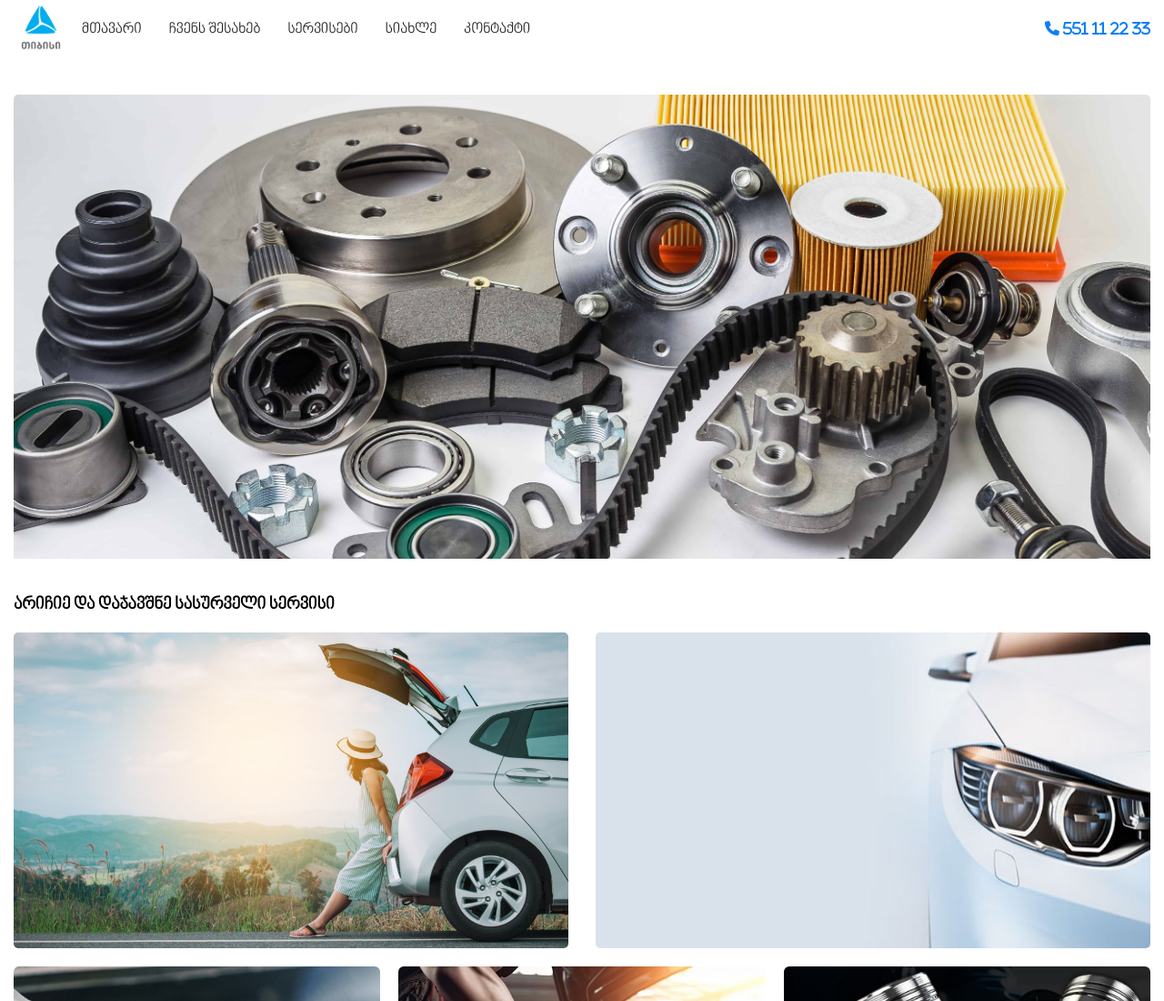
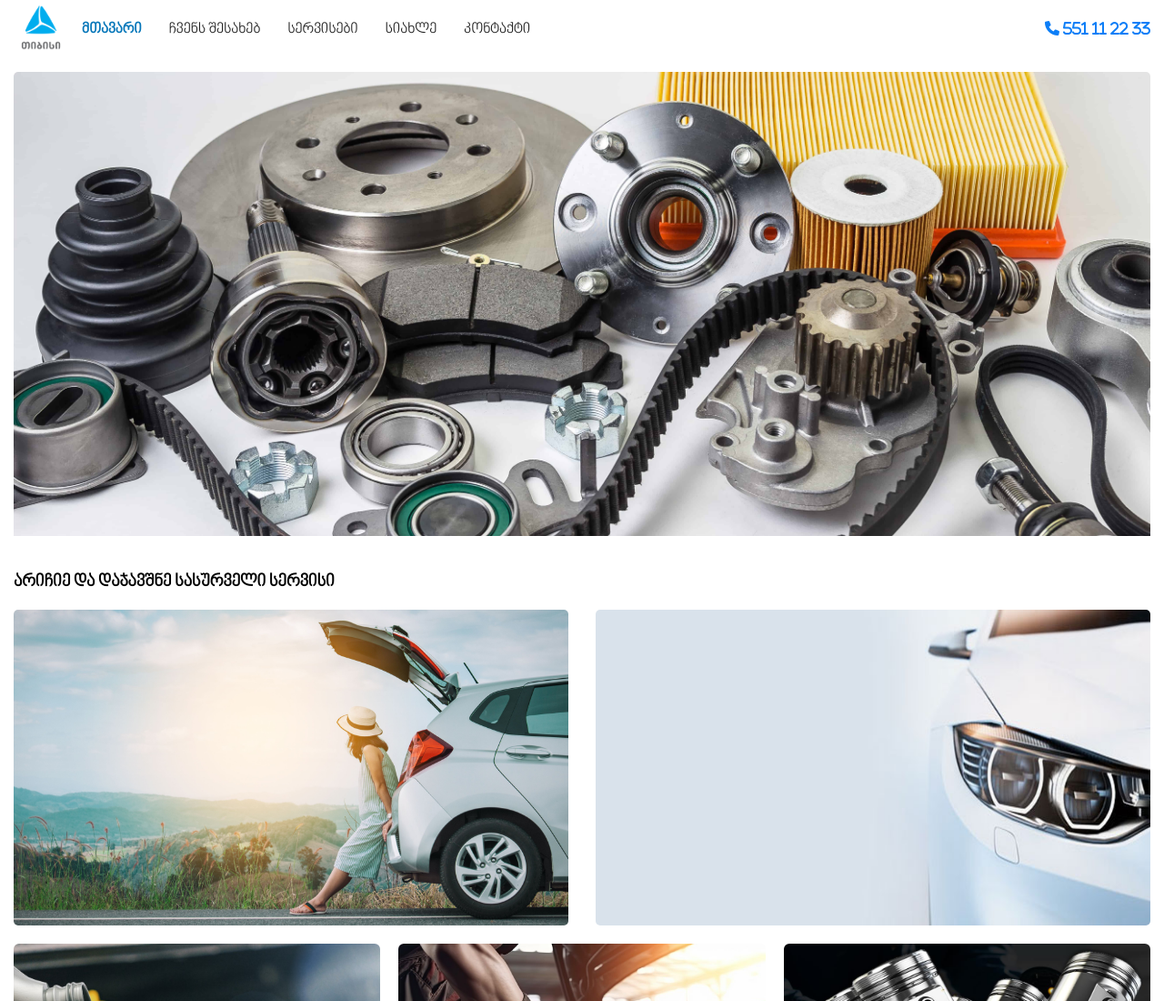
Before and after one commit to nikol2025/service-webapp01, a plain HTML site: page index.html in a window 1280 px wide. Shown: the top 1100 px of the page at 91% size. Drawn offline with Linux system fonts and the light colour scheme.

Commit message:
Add files via upload

```diff
--- a/assets/css/style.css
+++ b/assets/css/style.css
@@ -53,6 +53,10 @@ text-decoration: none;
 color: #222222;
 font-family: 'bpgninomtavr';
 }
+ul.ul li a.active-link{
+color:#0576b9;
+font-weight: 600;
+}
 a.tel-link{
 display: block;
 text-decoration: none;
@@ -64,7 +68,7 @@ font-family: Arial, Helvetica, sans-serif;
 position: relative;
 width:1250px;
 min-height:100vh;
-margin:40px auto;
+margin:15px auto;
 }
 .main-slider-container{
 position:relative;
```
